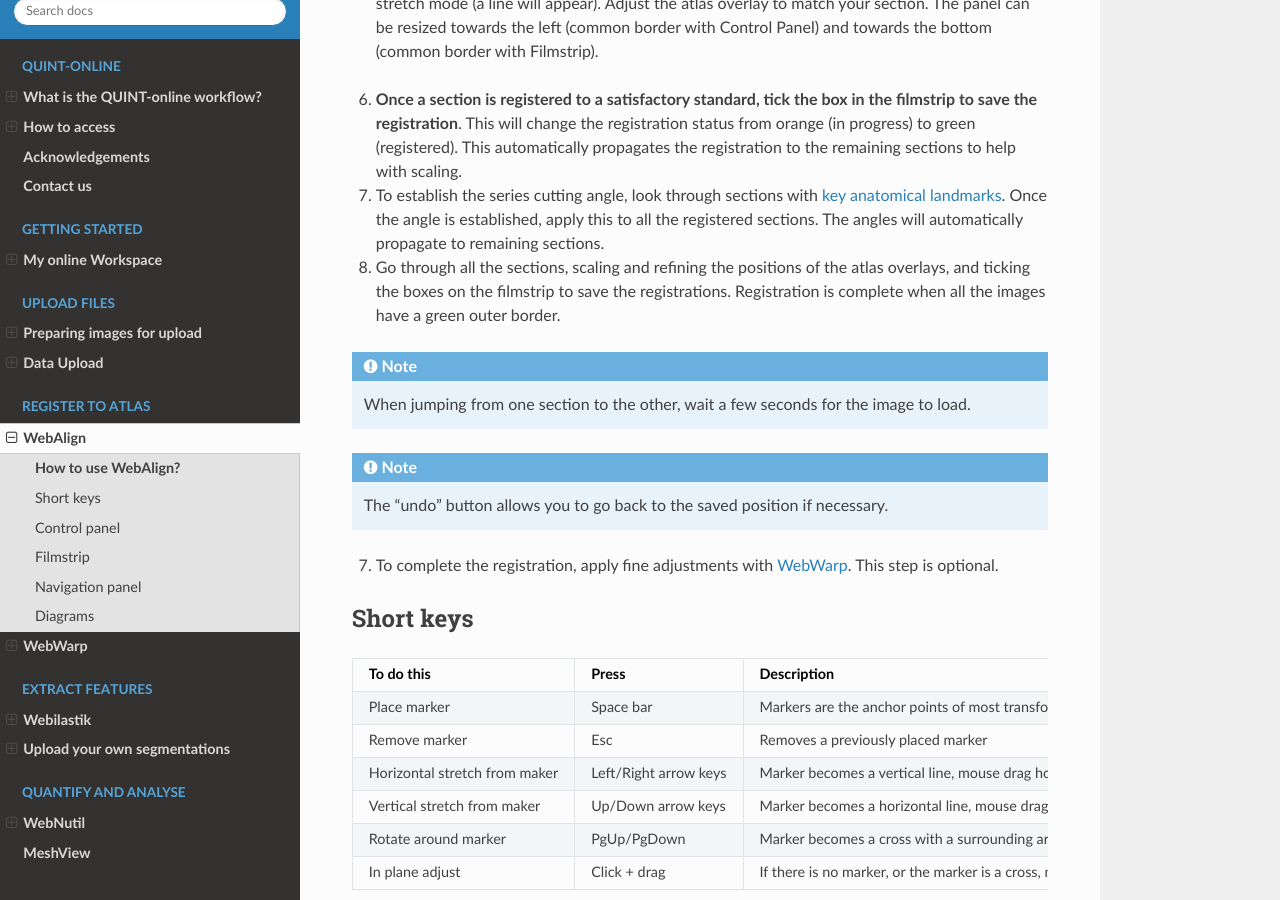
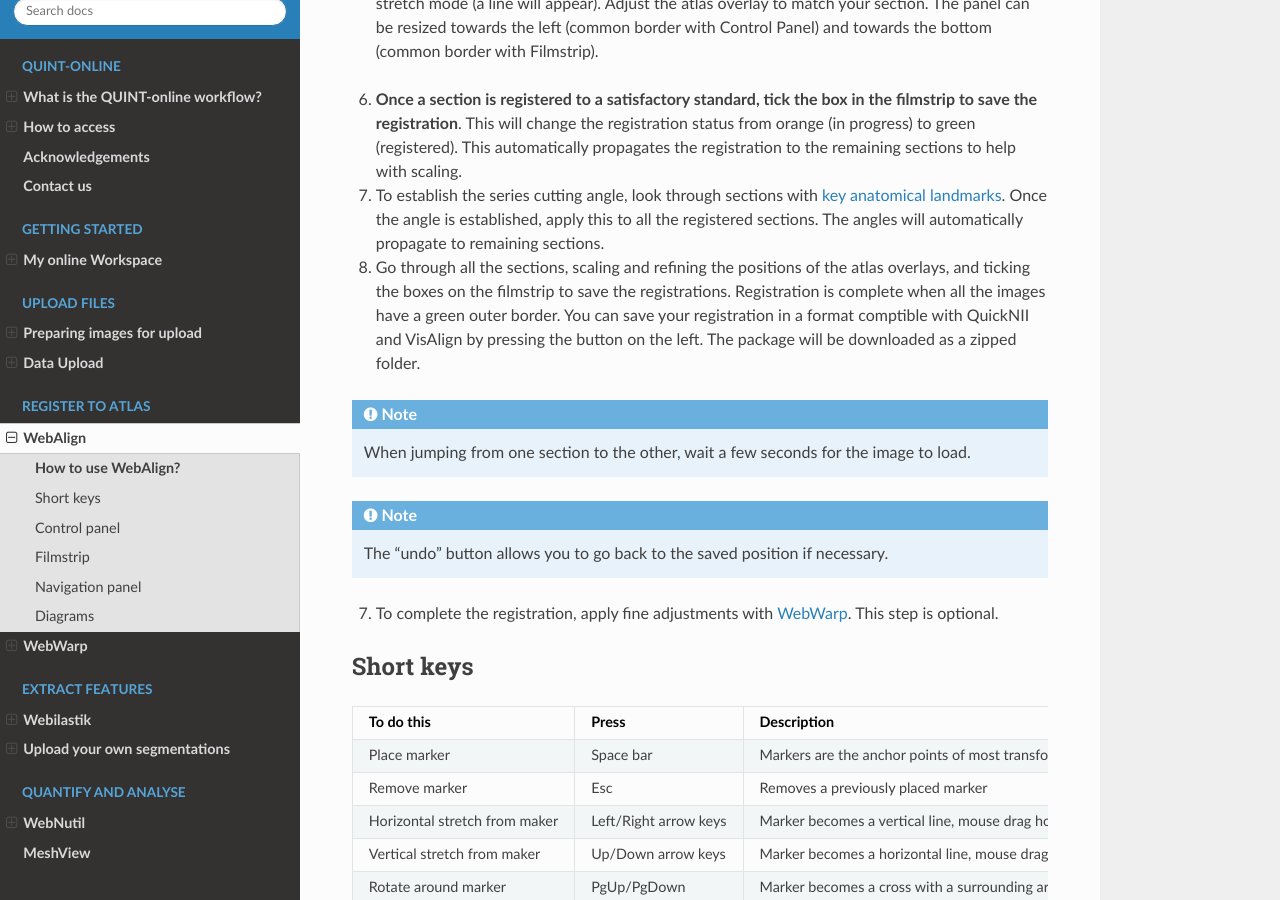
Before and after one commit to Neural-Systems-at-UIO/QUINT_webtools, a Sphinx documentation site: the page built from docs/WebAlign.rst, in a window 1280 px wide and 900 px high, scrolled down 1836 px. Built offline with Sphinx 7.4.7 and the Read the Docs theme 3.1.0, drawn with Linux system fonts in a browser that asks for light colours.

Commit message:
Update WebAlign.rst
updated info about QN/VA export

```diff
--- a/docs/WebAlign.rst
+++ b/docs/WebAlign.rst
@@ -38,7 +38,7 @@
 
 7. To establish the series cutting angle, look through sections with `key anatomical landmarks <https://zenodo.org/records/7575515>`_. Once the angle is established, apply this to all the registered sections. The angles will automatically propagate to remaining sections.
 
-8. Go through all the sections, scaling and refining the positions of the atlas overlays, and ticking the boxes on the filmstrip to save the registrations. Registration is complete when all the images have a green outer border.
+8. Go through all the sections, scaling and refining the positions of the atlas overlays, and ticking the boxes on the filmstrip to save the registrations. Registration is complete when all the images have a green outer border. You can save your registration in a format comptible with QuickNII and VisAlign by pressing the button on the left. The package will be downloaded as a zipped folder.
 
 .. note::
   When jumping from one section to the other, wait a few seconds for the image to load.
```
